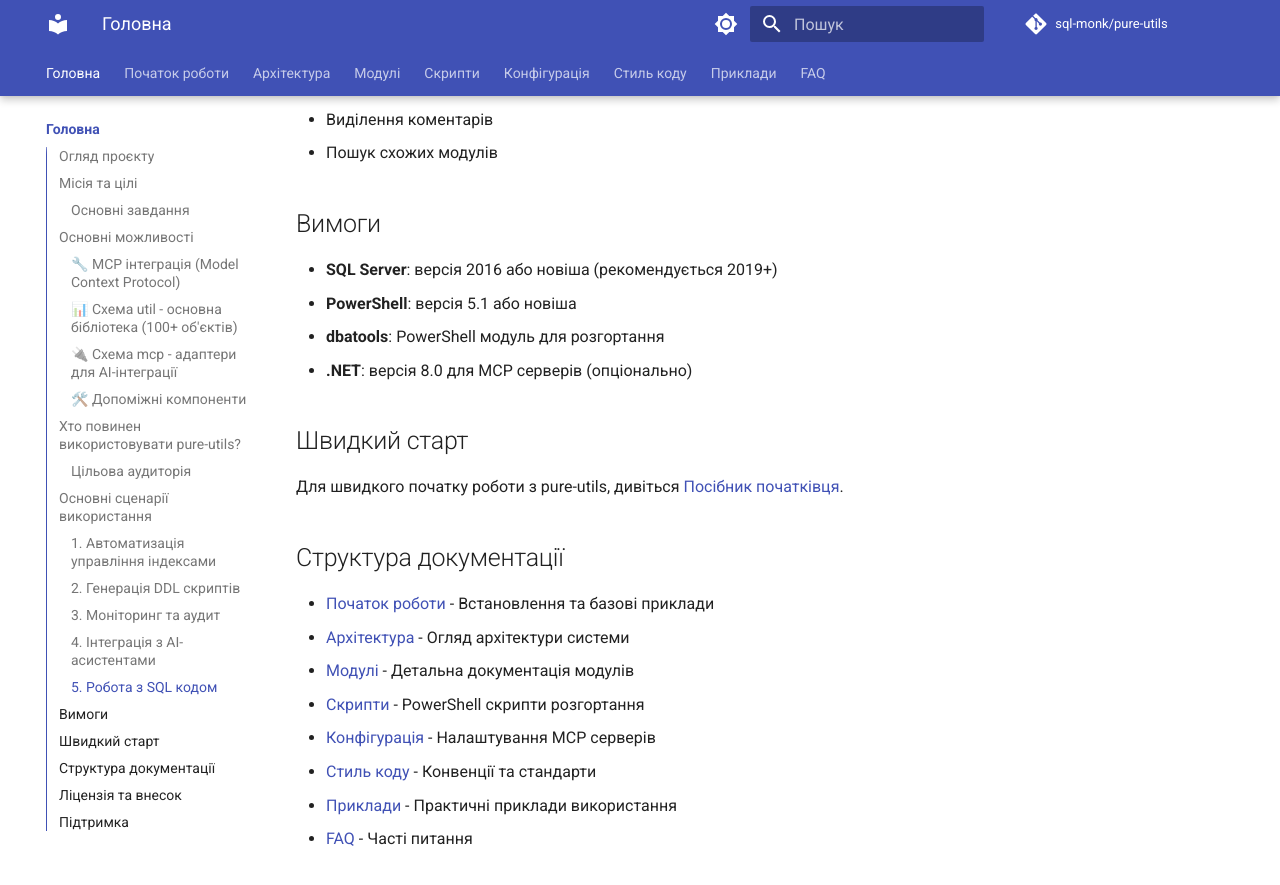
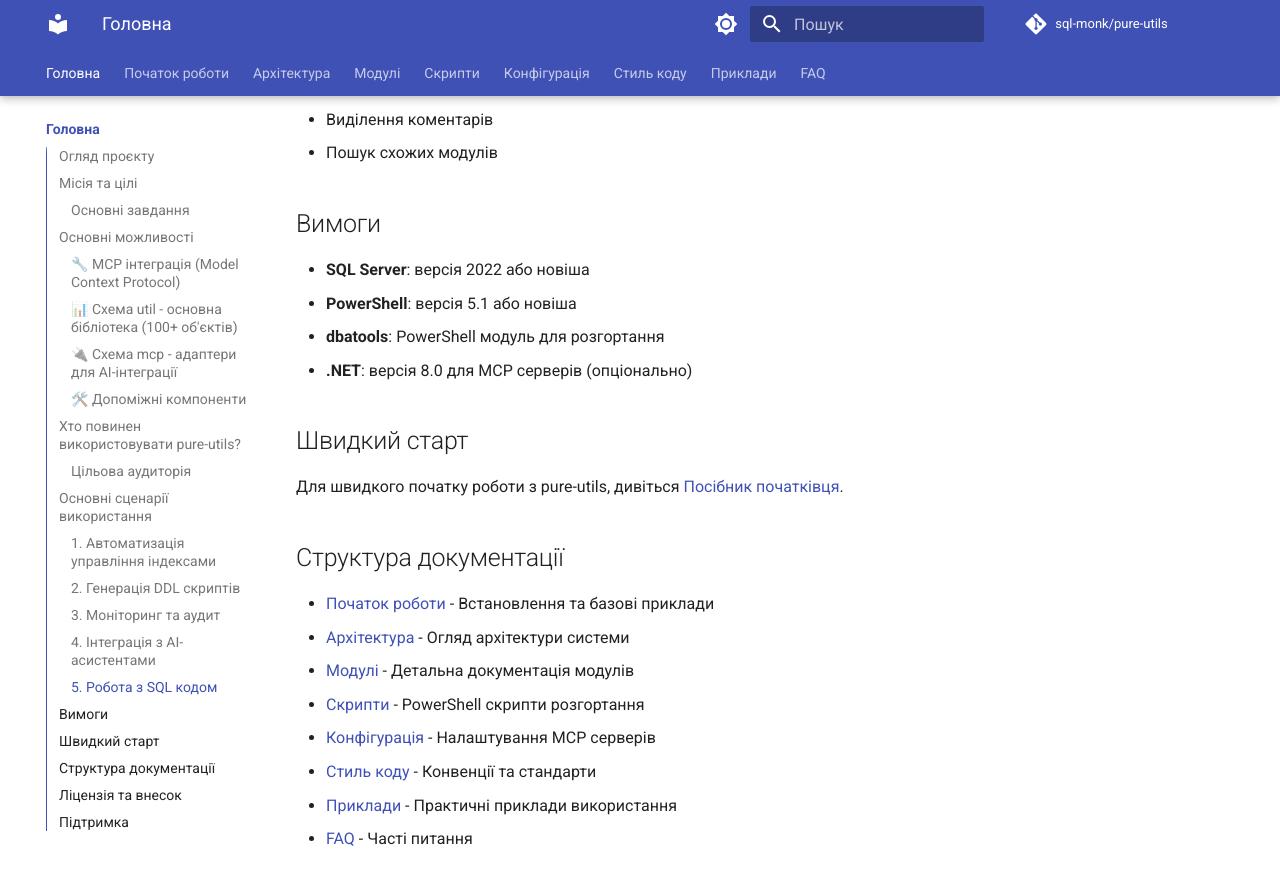
Before and after one commit to sql-monk/pure-utils, an MkDocs documentation site: the page built from docs/index.md, in a window 1280 px wide and 900 px high, scrolled down 3051 px. Shown: the top 885 px of the window. Built offline with MkDocs 1.6.1 and Material for MkDocs 9.7.7, drawn with Linux system fonts in a browser that asks for light colours; comment, search, counter and statistics services are not loaded; the version menu is left out.

Commit message:
Update SQL Server version requirement to 2022 or newer

```diff
--- a/docs/index.md
+++ b/docs/index.md
@@ -106,7 +106,7 @@
 
 ## Вимоги
 
-- **SQL Server**: версія 2016 або новіша (рекомендується 2019+)
+- **SQL Server**: версія 2022 або новіша
 - **PowerShell**: версія 5.1 або новіша
 - **dbatools**: PowerShell модуль для розгортання
 - **.NET**: версія 8.0 для MCP серверів (опціонально)
```
